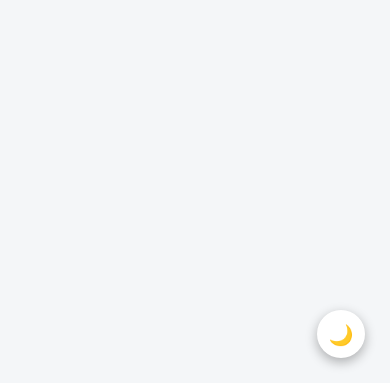
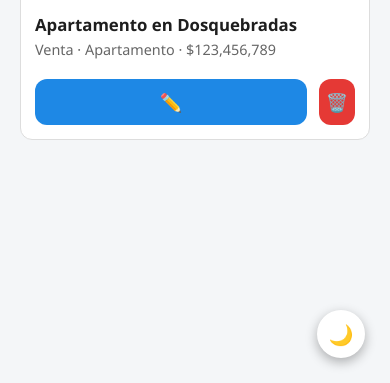
Before and after one commit to camilov04/grupo-inmobiliario-quintero, a Flask app: page /admin/inmuebles in a window 390 px wide; the page is wider, and only the part inside the window is pictured. Shown: the part 461-844 px from the top of that part. Run offline with Flask 3, Linux system fonts and the light colour scheme; the visitor is signed in with stand-in values (Sample User, id 1); data comes from the database, SQL or seed files in the repository.

Commit message:
admin responsivo para movil

```diff
--- a/grupo_inmobiliario_quintero/static/admin.css
+++ b/grupo_inmobiliario_quintero/static/admin.css
@@ -384,3 +384,162 @@ body.dark-mode textarea {
 .campo-parqueadero {
     display: none;
 }
+
+/* ===============================
+   ADMIN RESPONSIVE
+================================ */
+
+/* Tablets y abajo */
+@media (max-width: 1024px) {
+
+    .admin-dashboard {
+        padding: 20px;
+    }
+
+    .dashboard-cards {
+        grid-template-columns: repeat(2, 1fr);
+        gap: 16px;
+    }
+
+    .dashboard-actions {
+        flex-direction: column;
+        gap: 12px;
+    }
+
+    .dashboard-actions a {
+        width: 100%;
+        text-align: center;
+    }
+}
+
+/* Móviles */
+@media (max-width: 640px) {
+
+    /* Dashboard */
+    .dashboard-cards {
+        grid-template-columns: 1fr;
+    }
+
+    .dash-card h3 {
+        font-size: 1.6rem;
+    }
+
+    /* Header admin */
+    .admin-header {
+        flex-direction: column;
+        align-items: flex-start;
+        gap: 10px;
+    }
+
+    /* Lista de inmuebles */
+    .admin-item {
+        flex-direction: column;
+        align-items: stretch;
+        gap: 12px;
+        padding: 14px;
+    }
+
+    .admin-thumb img {
+        width: 100%;
+        height: 180px;
+        object-fit: cover;
+    }
+
+    .admin-info h4 {
+        font-size: 1rem;
+    }
+
+    .admin-actions {
+        justify-content: space-between;
+        gap: 10px;
+    }
+
+    .admin-actions a,
+    .admin-actions button {
+        flex: 1;
+        height: 40px;
+        font-size: 15px;
+    }
+}
+
+/* ===============================
+   ADMIN RESPONSIVE
+================================ */
+
+/* Tablets y abajo */
+@media (max-width: 1024px) {
+
+    .admin-dashboard {
+        padding: 20px;
+    }
+
+    .dashboard-cards {
+        grid-template-columns: repeat(2, 1fr);
+        gap: 16px;
+    }
+
+    .dashboard-actions {
+        flex-direction: column;
+        gap: 12px;
+    }
+
+    .dashboard-actions a {
+        width: 100%;
+        text-align: center;
+    }
+}
+
+/* =========================================
+   FIX DEFINITIVO – ADMIN INMUEBLES MOBILE
+========================================= */
+
+@media (max-width: 640px) {
+
+    .admin-item {
+        display: flex;
+        flex-direction: column;
+        align-items: stretch;
+        gap: 12px;
+    }
+
+    /* Imagen arriba */
+    .admin-thumb {
+        width: 100%;
+    }
+
+    .admin-thumb img {
+        width: 100%;
+        height: 190px;
+        border-radius: 12px;
+        object-fit: cover;
+    }
+
+    /* Info debajo de la imagen */
+    .admin-info {
+        width: 100%;
+    }
+
+    .admin-info h4 {
+        font-size: 1.05rem;
+    }
+
+    .admin-info .muted {
+        font-size: 0.9rem;
+    }
+
+    /* Acciones SIEMPRE abajo */
+    .admin-actions {
+        width: 100%;
+        display: flex;
+        gap: 12px;
+        margin-top: 8px;
+    }
+
+    .admin-actions a,
+    .admin-actions button {
+        flex: 1;
+        height: 46px;
+        font-size: 18px;
+        border-radius: 12px;
+    }
+}
```
